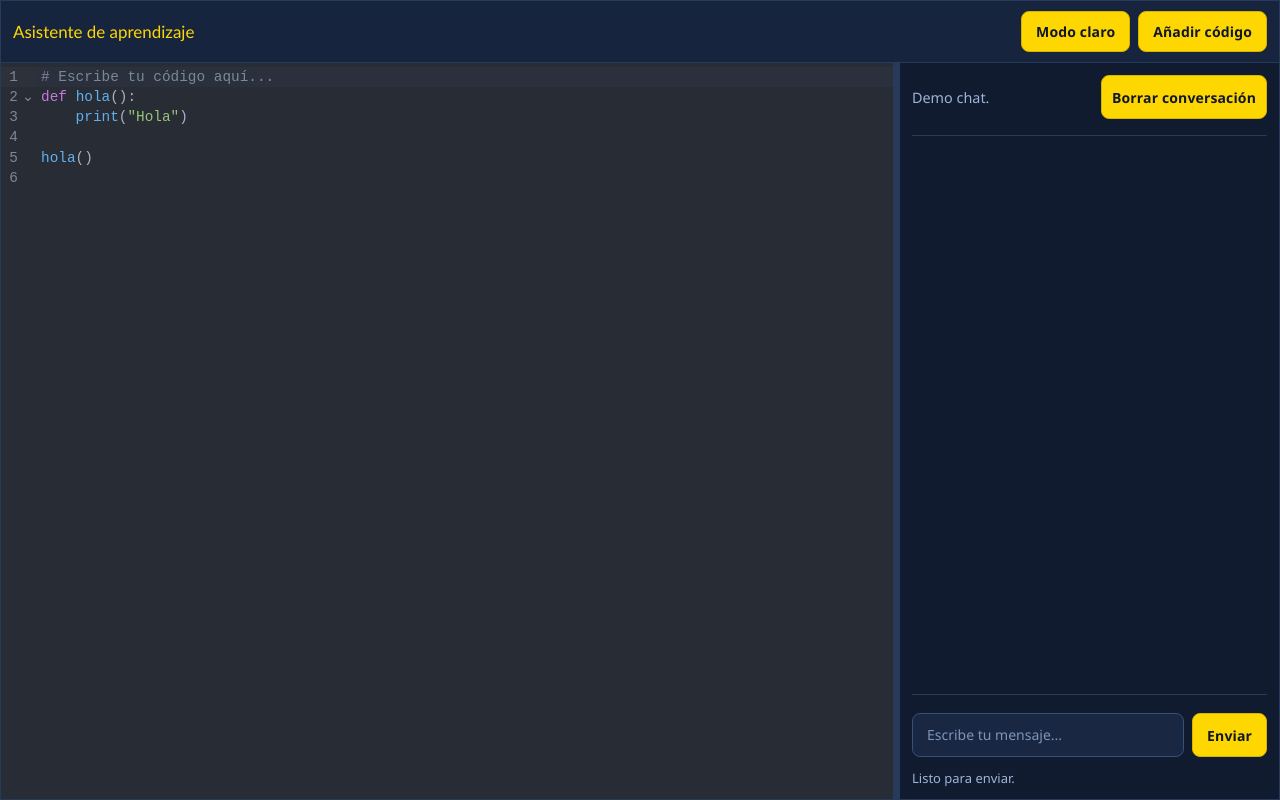
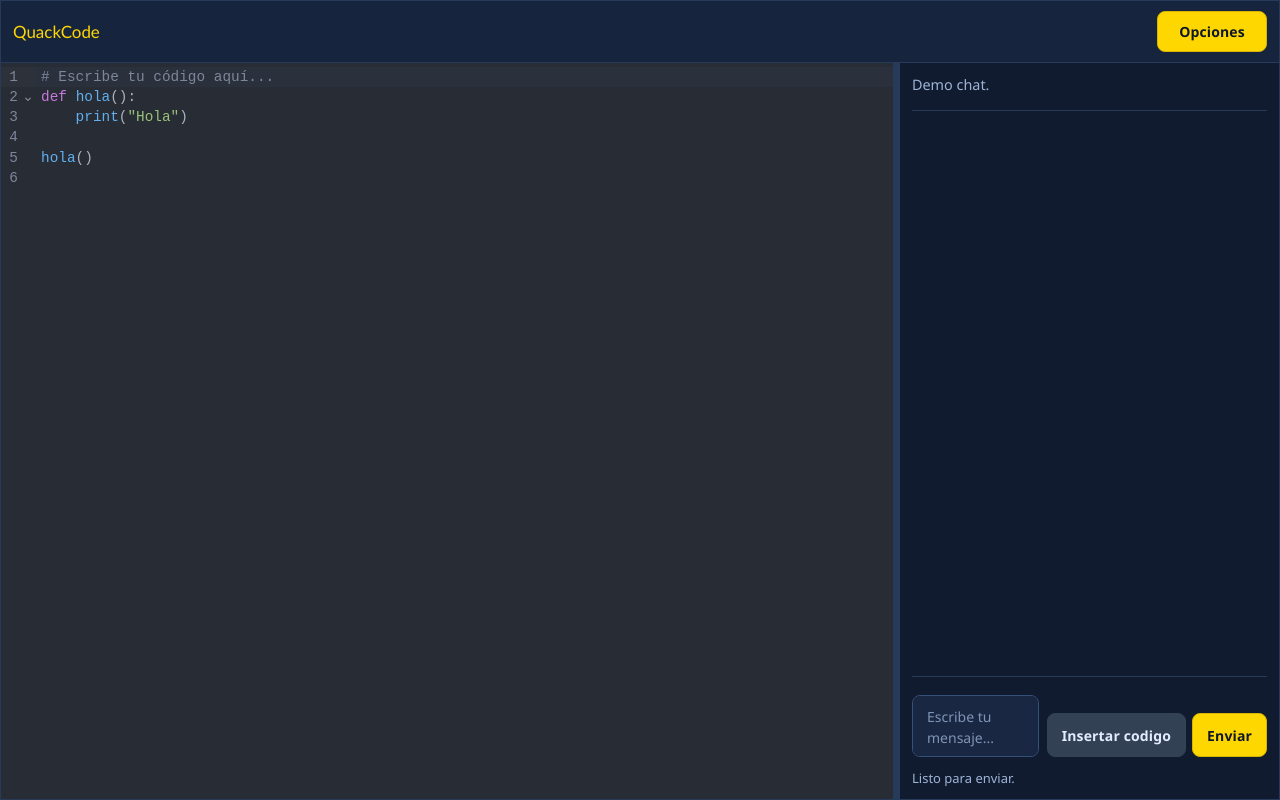
Before and after one commit to Mario-Grc/proyecto-tfg, a React (Vite) app: page / in a window 1280 px wide. Built offline with nearby package versions, Linux system fonts and the light colour scheme.

Commit message:
feat(App): añadir menu de opciones

```diff
--- a/src/App.css
+++ b/src/App.css
@@ -34,10 +34,52 @@
 .topbar-actions {
   display: flex;
   gap: var(--space-3);
+  position: relative;
 }
 
 .topbar-actions button {
   min-height: var(--min-height-button);
+}
+
+.options-menu {
+  position: relative;
+}
+
+.options-trigger {
+  min-width: 110px;
+}
+
+.options-dropdown {
+  position: absolute;
+  right: 0;
+  top: calc(100% + var(--space-2));
+  min-width: 230px;
+  background: var(--color-bg-panel);
+  border: var(--border-width) solid var(--color-border-soft);
+  border-radius: var(--radius-md);
+  box-shadow: 0 10px 25px var(--color-shadow-soft);
+  z-index: 40;
+  padding: var(--space-2);
+  display: flex;
+  flex-direction: column;
+  gap: var(--space-2);
+}
+
+.options-item {
+  width: 100%;
+  text-align: left;
+  background: var(--color-bg-surface-muted);
+  border: var(--border-width) solid var(--color-border-soft);
+  color: var(--color-text-base);
+}
+
+.options-item:hover:not(:disabled) {
+  background: var(--color-bg-message);
+}
+
+.options-item.danger {
+  color: var(--color-text-danger);
+  border-color: var(--color-border-danger);
 }
 
 /* ============================
@@ -265,6 +307,22 @@
   padding-top: var(--space-8);
 }
 
+.chat-form-actions {
+  display: flex;
+  align-items: center;
+  gap: var(--space-2);
+}
+
+.insert-code-btn {
+  background: var(--color-secondary);
+  border-color: var(--color-secondary);
+  color: var(--color-text-base);
+}
+
+.insert-code-btn:hover:not(:disabled) {
+  filter: brightness(1.12);
+}
+
 textarea,
 button {
   padding: var(--space-4) var(--space-6);
@@ -336,6 +394,13 @@ button:disabled {
     padding: var(--space-3);
   }
 
+  .options-dropdown {
+    right: auto;
+    left: 0;
+    min-width: 210px;
+    max-width: min(90vw, 260px);
+  }
+
   .app-layout {
     display: grid;
     grid-template-columns: 1fr;
@@ -356,4 +421,9 @@ button:disabled {
   .chat-form {
     grid-template-columns: 1fr;
   }
+
+  .chat-form-actions {
+    justify-content: flex-end;
+    flex-wrap: wrap;
+  }
 }
--- a/src/App.tsx
+++ b/src/App.tsx
@@ -2,6 +2,7 @@ import { useState, useRef, useCallback, useEffect, useLayoutEffect } from "react
 import ChatWindow from "./components/ChatWindow";
 import ChatInput from "./components/ChatInput";
 import CodeEditor from "./components/CodeEditor";
+import OptionsMenu from "./components/OptionsMenu";
 import { EditorView } from "@codemirror/view";
 import { sendMessage, ConversationMessage } from "./services/llmService";
 import "./App.css";
@@ -212,12 +213,13 @@ function App() {
         <div className="app-shell">
             <div className="workspace-frame">
                 <header className="topbar">
-                    <div className="topbar-title">Asistente de aprendizaje</div>
+                    <div className="topbar-title">QuackCode</div>
                     <div className="topbar-actions">
-                        <button type="button" onClick={toggleTheme}>
-                            {themeMode === "dark" ? "Modo claro" : "Modo oscuro"}
-                        </button>
-                        <button type="button" onClick={insertCodeIntoPrompt} disabled={loading} title="Alt+Shift+L">Añadir código</button>
+                        <OptionsMenu
+                            themeMode={themeMode}
+                            onToggleTheme={toggleTheme}
+                            onClearConversation={handleClearConversation}
+                        />
                     </div>
                 </header>
 
@@ -235,7 +237,6 @@ function App() {
                     <aside className="chat-panel" style={{ width: chatWidth, flexShrink: 0 }}>
                         <header className="chat-header">
                             <p className="chat-subtitle">Demo chat.</p>
-                            <button type="button" className="clear-btn" onClick={handleClearConversation}>Borrar conversación</button>
                         </header>
 
                         <ChatWindow messages={messages} />
@@ -246,6 +247,7 @@ function App() {
                             onSend={handlePromptSend}
                             disabled={loading}
                             textareaRef={chatTextareaRef}
+                            onInsertCode={insertCodeIntoPrompt}
                         />
 
                         <p className="status">{status}</p>
--- a/src/components/ChatInput.tsx
+++ b/src/components/ChatInput.tsx
@@ -6,11 +6,12 @@ interface ChatInputProps {
     value: string;
     onChange: (value: string) => void;
     onSend: (text: string) => void;
+    onInsertCode: () => void;
     disabled: boolean;
     textareaRef: React.RefObject<HTMLTextAreaElement | null>;
 }
 
-export default function ChatInput({ value, onChange, onSend, disabled, textareaRef }: ChatInputProps) {
+export default function ChatInput({ value, onChange, onSend, onInsertCode, disabled, textareaRef }: ChatInputProps) {
 
     // resize del textarea cuando cambia el contenido
     useEffect(() => {
@@ -54,9 +55,22 @@ export default function ChatInput({ value, onChange, onSend, disabled, textareaR
                 disabled={disabled}
                 required
             />
-            <button type="submit" disabled={disabled}>
-                Enviar
-            </button>
+
+            <div className="chat-form-actions">
+                <button
+                    type="button"
+                    className="insert-code-btn"
+                    onClick={onInsertCode}
+                    disabled={disabled}
+                    title="Alt+Shift+L"
+                >
+                    Insertar codigo
+                </button>
+
+                <button type="submit" disabled={disabled}>
+                    Enviar
+                </button>
+            </div>
         </form>
     );
 }
--- /dev/null
+++ b/src/components/OptionsMenu.tsx
@@ -0,0 +1,78 @@
+import { useEffect, useRef, useState } from "react";
+
+interface OptionsMenuProps {
+    themeMode: "dark" | "light";
+    onToggleTheme: () => void;
+    onClearConversation: () => void;
+}
+
+export default function OptionsMenu({ themeMode, onToggleTheme, onClearConversation }: OptionsMenuProps) {
+    const [open, setOpen] = useState(false);
+    const menuRef = useRef<HTMLDivElement | null>(null);
+
+    useEffect(() => {
+        function handleDocumentClick(e: MouseEvent) {
+            const target = e.target as Node;
+            if (!menuRef.current?.contains(target)) {
+                setOpen(false);
+            }
+        }
+
+        function handleEscape(e: KeyboardEvent) {
+            if (e.key === "Escape") {
+                setOpen(false);
+            }
+        }
+
+        document.addEventListener("mousedown", handleDocumentClick);
+        document.addEventListener("keydown", handleEscape);
+
+        return () => {
+            document.removeEventListener("mousedown", handleDocumentClick);
+            document.removeEventListener("keydown", handleEscape);
+        };
+    }, []);
+
+    return (
+        <div className="options-menu" ref={menuRef}>
+            <button
+                type="button"
+                className="options-trigger"
+                onClick={() => setOpen((prev) => !prev)}
+                aria-haspopup="menu"
+                aria-expanded={open}
+                aria-controls="app-options-menu"
+            >
+                Opciones
+            </button>
+
+            {open && (
+                <div id="app-options-menu" className="options-dropdown" role="menu">
+                    <button
+                        type="button"
+                        className="options-item"
+                        role="menuitem"
+                        onClick={() => {
+                            onToggleTheme();
+                            setOpen(false);
+                        }}
+                    >
+                        {themeMode === "dark" ? "Cambiar a modo claro" : "Cambiar a modo oscuro"}
+                    </button>
+
+                    <button
+                        type="button"
+                        className="options-item danger"
+                        role="menuitem"
+                        onClick={() => {
+                            onClearConversation();
+                            setOpen(false);
+                        }}
+                    >
+                        Borrar conversacion
+                    </button>
+                </div>
+            )}
+        </div>
+    );
+}
```
